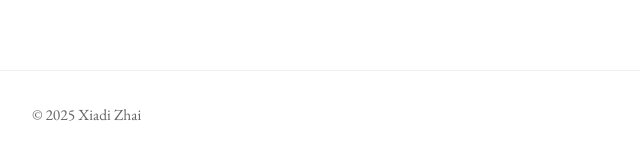
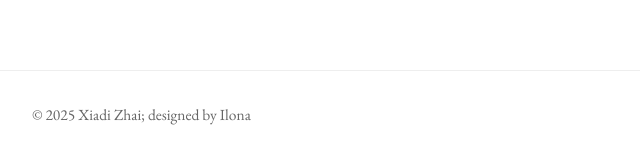
Before and after one commit to ilonadem/xiadi-website, a plain HTML site: page about.html in a window 1280 px wide. Shown: the part 229-392 px from the top of the page, 56-696 px from the left. Drawn offline with nearby package versions, Linux system fonts and the light colour scheme.

Commit message:
ilona design note

```diff
--- a/about.html
+++ b/about.html
@@ -37,7 +37,7 @@
     </section>
   </main>
 
-  <footer>© <span id="year"></span> Xiadi Zhai</footer>
+  <footer>© <span id="year"></span> Xiadi Zhai; designed by Ilona</footer>
   <script>document.getElementById('year').textContent = new Date().getFullYear();</script>
 </body>
 </html>
```
Also changed, not shown: contact.html (+1 -1 lines), index.html (+1 -1 lines), writing.html (+1 -1 lines).
